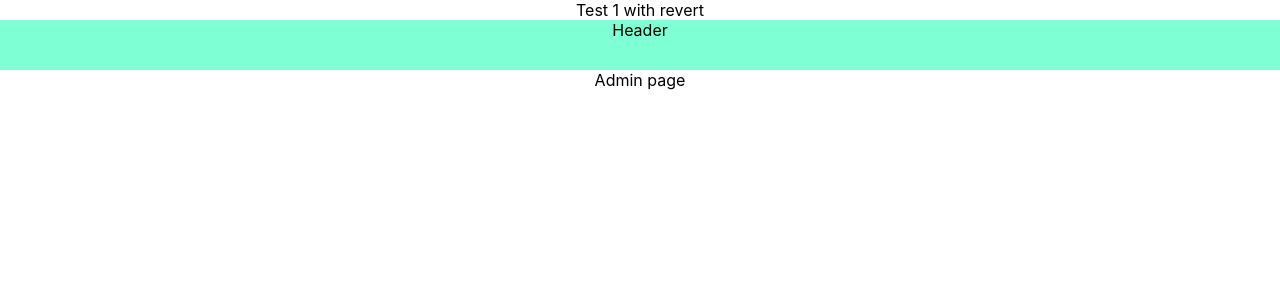
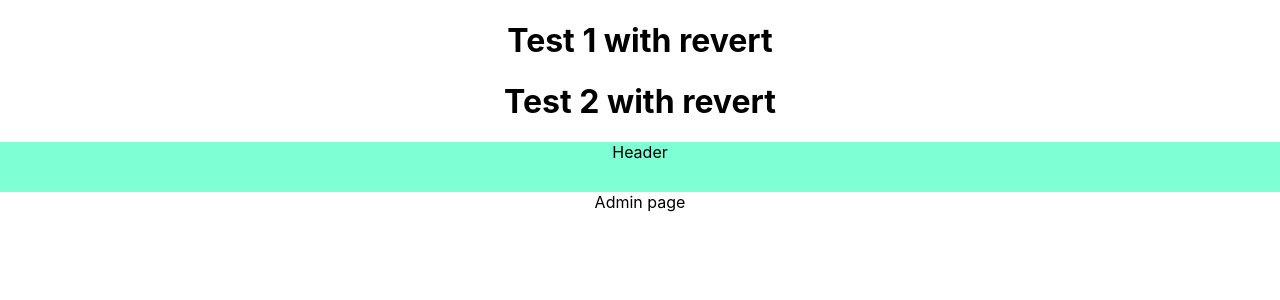
Before and after one commit to GraurDen/Next_Layouts, a Next.js app: page /adminPage in a window 1280 px wide. Shown: the top 300 px of the page. Built offline with nearby package versions, Linux system fonts and the light colour scheme.

Commit message:
Revert test 2

```diff
--- a/components/layouts/adminLayout/admin.tsx
+++ b/components/layouts/adminLayout/admin.tsx
@@ -4,7 +4,8 @@ import { ReactElement } from "react";
 const AdminLayout = ({ children }: { children: ReactElement }) => {
   return (
     <div style={{ textAlign: "center" }}>
-      <div>Test 1 with revert</div>
+      <h1>Test 1 with revert</h1>
+      <h1>Test 2 with revert</h1>
       <Header />
       {children}
     </div>
```
